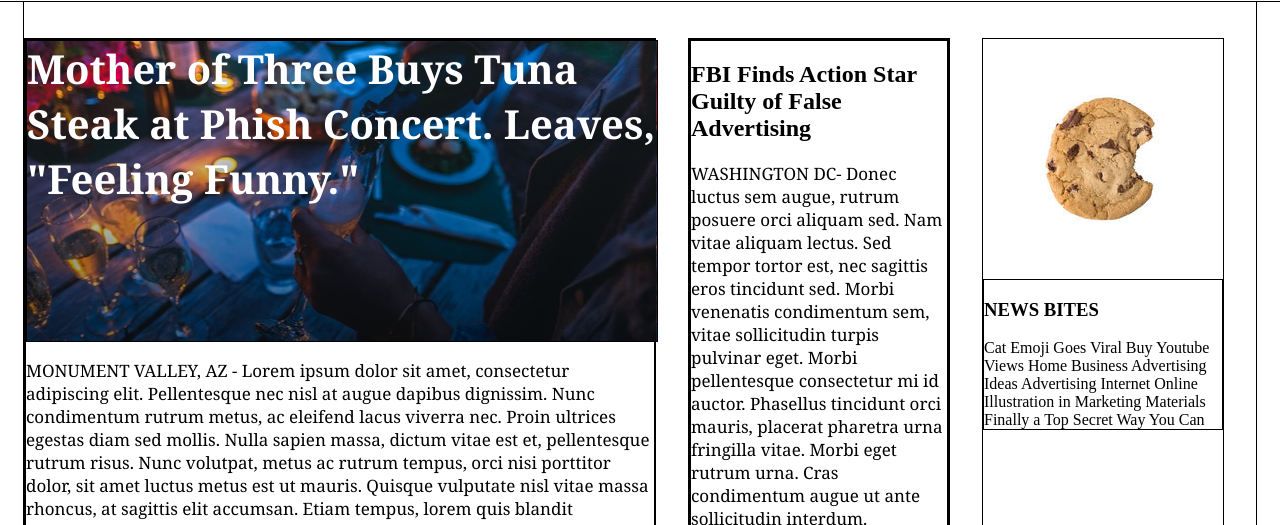
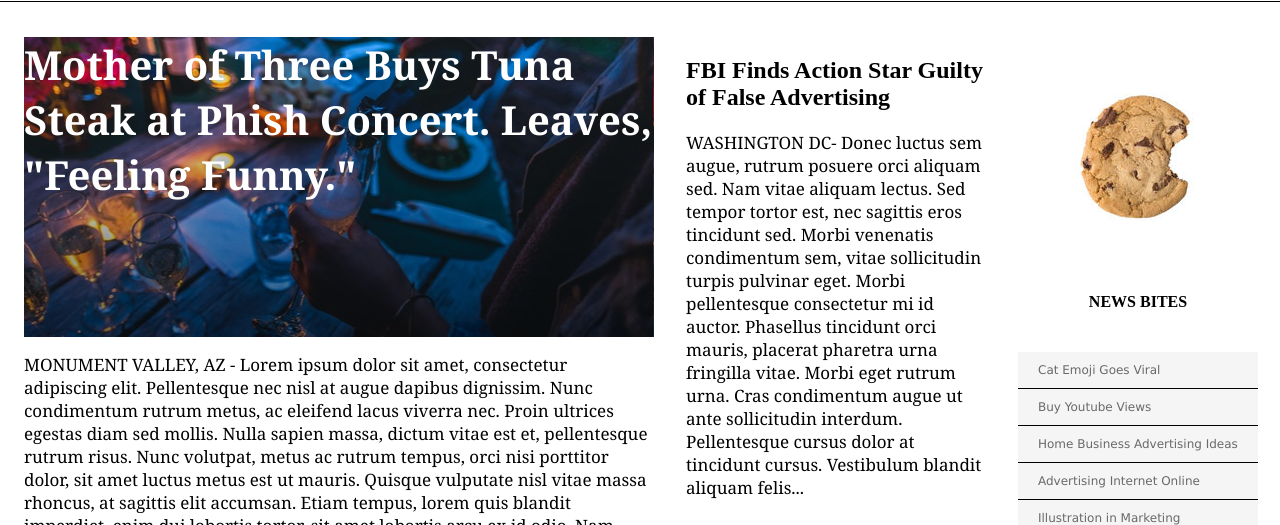
Before and after one commit to joshpetras/my-times, a plain HTML site: page index.html in a window 1280 px wide. Shown: the part 79-604 px from the top of the page. Drawn offline with Linux system fonts and the light colour scheme.

Commit message:
Format 3rd column with css.

```diff
--- a/resources/css/style.css
+++ b/resources/css/style.css
@@ -1,7 +1,3 @@
-div {
-  border: 1px solid black;
-}
-
 /* header section */
 header {
   font-family: Verdana;
@@ -77,6 +73,7 @@ body {
 .narrative {
   font-family: Georgia;
   font-size: 17px;
+  margin-top: 16px;
   color: black;
 }
 
@@ -117,3 +114,41 @@ body {
 .column.small {
   width: 240px;
 }
+
+.stories {
+  display: flex;
+  justify-content: space-between;
+  margin-top: 17px;
+}
+
+.stories .text-content {
+  height: 250px;
+}
+
+.story {
+  display: flex;
+  flex-direction: column;
+  width: 300px;
+}
+
+.news-bites {
+  display: flex;
+  flex-direction: column;
+}
+
+.news-bites h3 {
+  font-size: 16px;
+  font-weight: bold;
+  text-align: center;
+  margin-bottom: 41px;
+}
+
+.news-bites .bite {
+  background-color: WhiteSmoke;
+  font-family: Verdana;
+  font-size: 12px;
+  color: DimGray;
+  margin: 0px;
+  border-bottom: 1px solid black;
+  padding: 11px 20px;
+}
```
